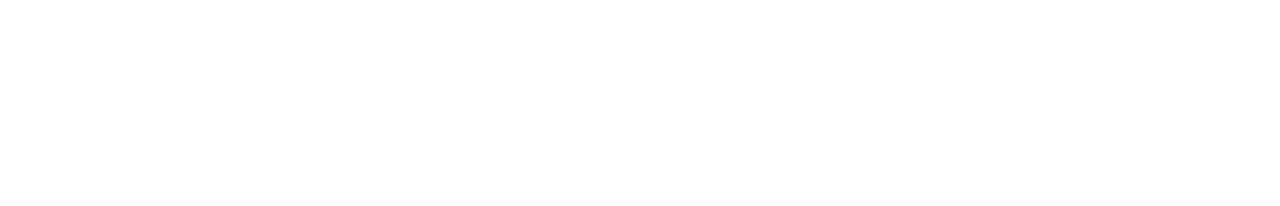
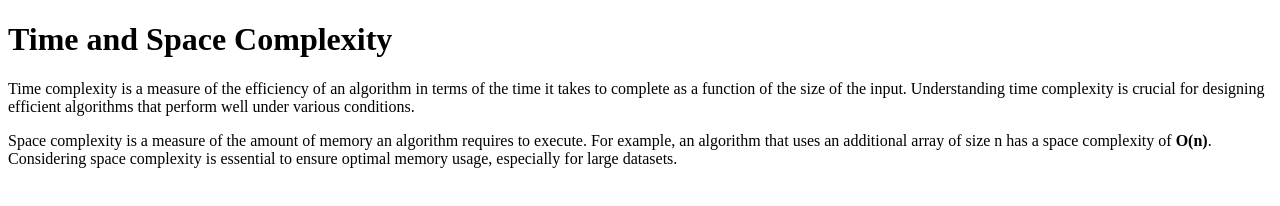
Before and after one commit to acciojob/time-and-space-complexity-indrakishore, a website: page main.html in a window 1280 px wide. Drawn offline with Linux system fonts and the light colour scheme.

Commit message:
created a submission

```diff
--- a/main.html
+++ b/main.html
@@ -1,16 +1,18 @@
 <!DOCTYPE html>
-
 <html>
 
 <head>
-	<link rel="stylesheet" href="styles.css">
+    <link rel="stylesheet" href="styles.css">
 </head>
 
 <body>
-	<!-- the entire body must be written by student -->
-    <script type="text/javascript" src="./script.js">
-</script>
+    <h1>Time and Space Complexity</h1>
 
+    <p>Time complexity is a measure of the efficiency of an algorithm in terms of the time it takes to complete as a function of the size of the input. Understanding time complexity is crucial for designing efficient algorithms that perform well under various conditions.</p>
+
+    <p>Space complexity is a measure of the amount of memory an algorithm requires to execute. For example, an algorithm that uses an additional array of size n has a space complexity of <b>O(n)</b>. Considering space complexity is essential to ensure optimal memory usage, especially for large datasets.</p>
+
+    <script type="text/javascript" src="./script.js"></script>
 </body>
 
 </html>
```
